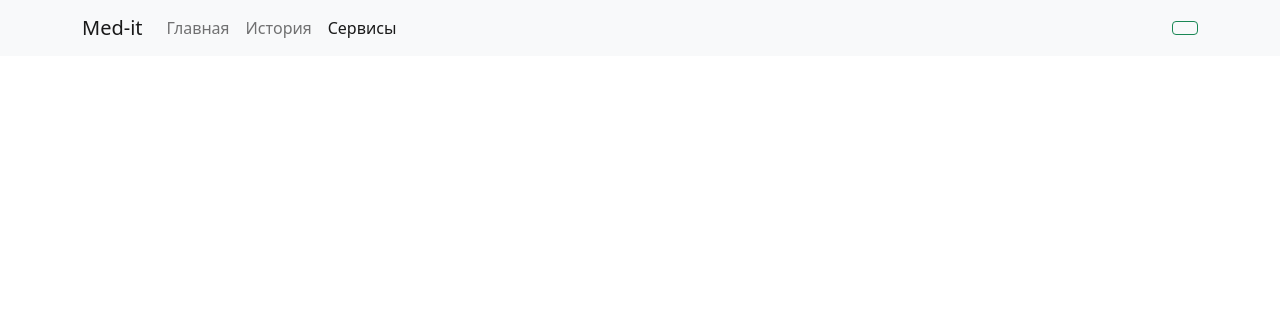
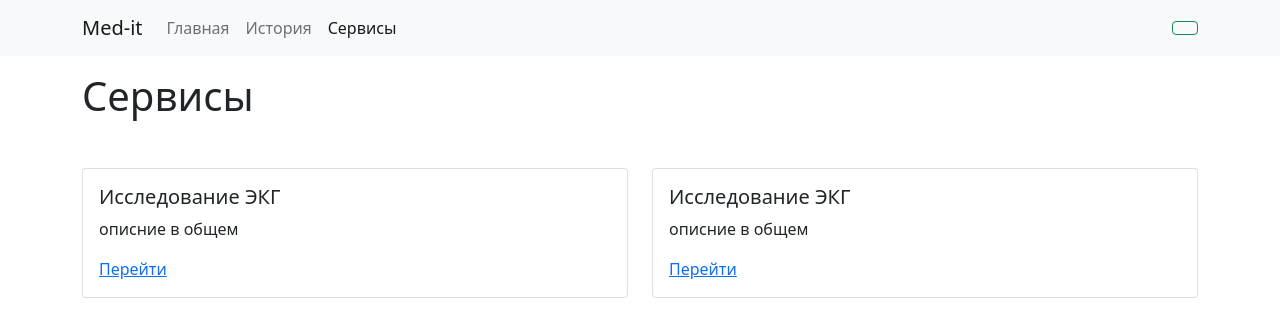
Before and after one commit to Prokshin/med-front, a React (Create React App) app: page /services in a window 1280 px wide. Shown: the top 334 px of the page. Built offline with nearby package versions, Linux system fonts and the light colour scheme; no server answers.

Commit message:
add services page

```diff
--- a/package.json
+++ b/package.json
@@ -39,7 +39,8 @@
         "max-len": ["warn", { "code":  110}],
         "jsx-a11y/label-has-associated-control": "off",
         "react/jsx-filename-extension": "off",
-        "no-param-reassign": "off"
+        "no-param-reassign": "off",
+        "react/prop-types": "off"
       }
     }]
   },
--- a/src/App.js
+++ b/src/App.js
@@ -6,6 +6,8 @@ import Menu from './common/components/Menu';
 import DashboardPage from './pages/DashboardPage';
 import { actions } from './modules/user/slices/userSlice';
 import ProfilePage from './pages/ProfilePage';
+import ServicesList from './modules/services/components/ServicesList';
+import ServicesPage from './pages/ServicesPage';
 
 function App() {
   const dispatch = useDispatch();
@@ -30,6 +32,10 @@ function App() {
               <ProfilePage />
             </Route>
 
+            <Route path="/services">
+              <ServicesPage />
+            </Route>
+
           </div>
         </Route>
       </Switch>
--- /dev/null
+++ b/src/modules/services/components/ServicesItem.jsx
@@ -0,0 +1,18 @@
+import React from 'react';
+import { Link } from 'react-router-dom';
+
+const ServicesItem = ({
+  id, name, description, url,
+}) => (
+  <div className="card">
+    <div className="card-body">
+      <h5 className="card-title">{name}</h5>
+      <p className="card-text">
+        {description}
+      </p>
+      <Link to={url} className="card-link stretched-link">Перейти</Link>
+    </div>
+  </div>
+);
+
+export default React.memo(ServicesItem);
--- /dev/null
+++ b/src/modules/services/components/ServicesList.jsx
@@ -0,0 +1,39 @@
+import React from 'react';
+import ServicesItem from './ServicesItem';
+
+const MOCK_SERVICES = [
+  {
+    id: 'ecg',
+    name: 'Исследование ЭКГ',
+    description: 'описние в общем',
+    url: '/ecg',
+  },
+  {
+    id: 'ecg',
+    name: 'Исследование ЭКГ',
+    description: 'описние в общем',
+    url: '/ecg',
+  },
+];
+
+const ServicesList = () => {
+  const services = MOCK_SERVICES;
+  return (
+    <div className="row">
+      {
+        services.map((service) => (
+          <div className="col-md-6 mb-4">
+            <ServicesItem
+              id={service.id}
+              name={service.name}
+              description={service.description}
+              url={service.url}
+            />
+          </div>
+        ))
+      }
+    </div>
+  );
+};
+
+export default React.memo(ServicesList);
--- /dev/null
+++ b/src/pages/ServicesPage.jsx
@@ -0,0 +1,11 @@
+import React from 'react';
+import ServicesList from '../modules/services/components/ServicesList';
+
+const ServicesPage = () => (
+  <div>
+    <h1 className="mt-3 mb-5">Сервисы</h1>
+    <ServicesList />
+  </div>
+);
+
+export default React.memo(ServicesPage);
```
Also changed, not shown: src/modules/services/ServicesModule.js (added).
